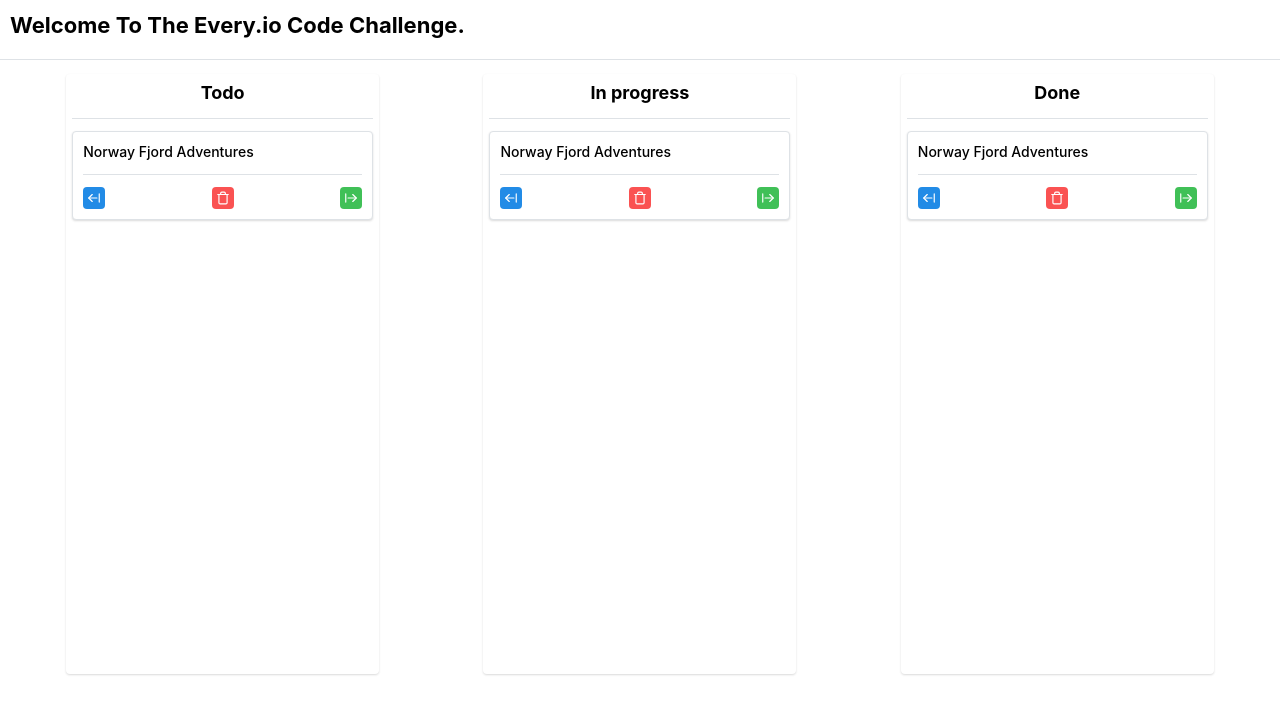
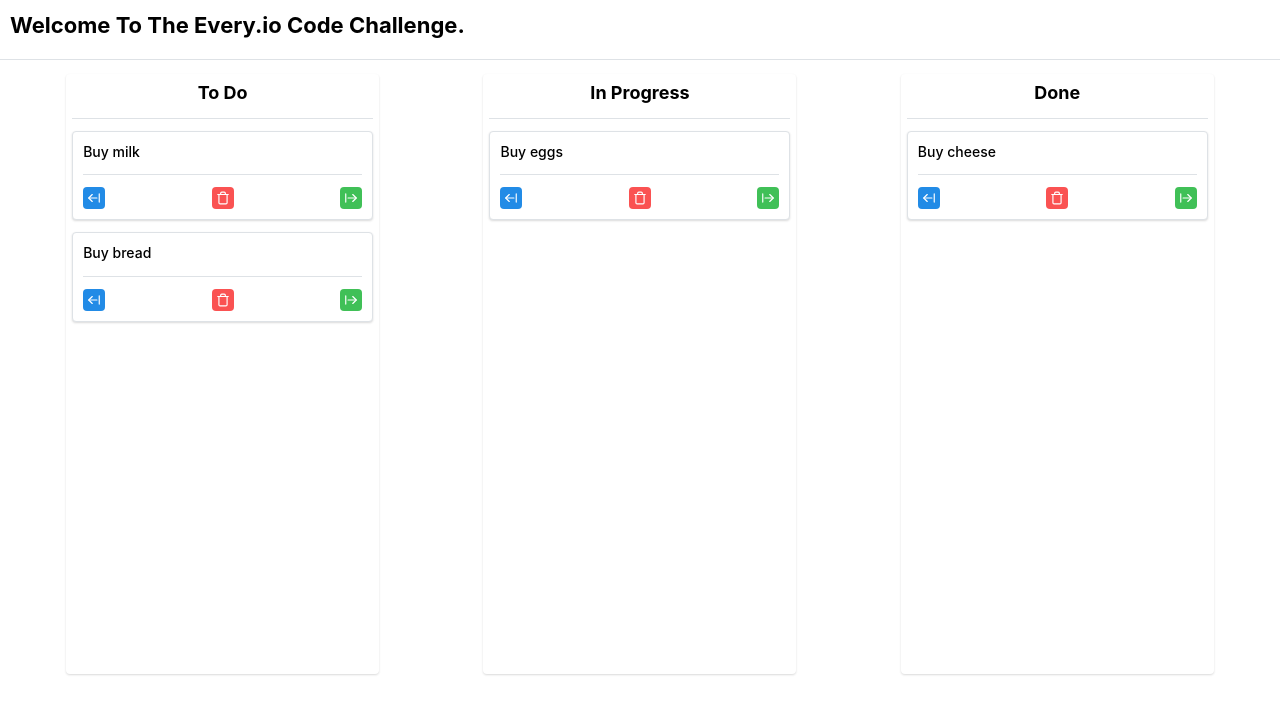
Before and after one commit to angelsantosa/todo-react, a React app: page / in a window 1280 px wide. Shown: the top 714 px of the page. Built offline with nearby package versions, Linux system fonts and the light colour scheme; the HTML template or start-up script is replaced by a standard one.

Commit message:
set types and logic for statuses

```diff
--- a/package.json
+++ b/package.json
@@ -15,7 +15,8 @@
     "@mantine/notifications": "^7.15.1",
     "lucide-react": "^0.468.0",
     "react": "^19.0.0",
-    "react-dom": "^19.0.0"
+    "react-dom": "^19.0.0",
+    "zod": "^3.24.1"
   },
   "devDependencies": {
     "@biomejs/biome": "^1.9.3",
--- /dev/null
+++ b/src/consts.ts
@@ -0,0 +1,15 @@
+import type { TodoStatus } from './entities/todo.validators';
+
+export const STATUS_VERBOSE: Record<TodoStatus, string> = {
+  todo: 'To Do',
+  inprogress: 'In Progress',
+  done: 'Done',
+} as const;
+
+export const STATUS_WEIGHTS: Record<TodoStatus, number> = {
+  todo: 0,
+  inprogress: 1,
+  done: 2,
+} as const;
+
+export const STATUSES_COLUMNS: TodoStatus[] = ['todo', 'inprogress', 'done'];
--- a/src/routes/index.tsx
+++ b/src/routes/index.tsx
@@ -1,8 +1,10 @@
+import React from 'react';
 import {
   ActionIcon,
   Box,
   Card,
   Divider,
+  Flex,
   Grid,
   Group,
   Paper,
@@ -11,8 +13,33 @@ import {
   type MantineStyleProp,
 } from '@mantine/core';
 import { ArrowLeftFromLine, ArrowRightFromLine, Trash } from 'lucide-react';
+import type { Todo } from '../entities/todo.validators';
+import { STATUS_VERBOSE, STATUSES_COLUMNS } from '../consts';
 
 export function IndexRoute() {
+  const [todos, setTodos] = React.useState<Todo[]>([
+    {
+      id: 1,
+      content: 'Buy milk',
+      status: 'todo',
+    },
+    {
+      id: 2,
+      content: 'Buy bread',
+      status: 'todo',
+    },
+    {
+      id: 3,
+      content: 'Buy eggs',
+      status: 'inprogress',
+    },
+    {
+      id: 4,
+      content: 'Buy cheese',
+      status: 'done',
+    },
+  ]);
+
   const columnStyle: MantineStyleProp = {
     display: 'flex',
     flexDirection: 'column',
@@ -20,7 +47,9 @@ export function IndexRoute() {
 
   return (
     <Grid gutter="sm" justify="space-around" align="flex-start">
+      {STATUSES_COLUMNS.map((status) => (
         <Paper
+          key={status}
           component={Grid.Col}
           shadow="xs"
           span={3}
@@ -34,16 +63,18 @@ export function IndexRoute() {
               }}
               order={4}
             >
-            Todo
+              {STATUS_VERBOSE[status]}
             </Title>
           </Box>
 
           <Divider my={'sm'} />
-
-        <Box style={{ width: '100%' }}>
-          <Card shadow="xs" padding="xs" withBorder style={{ width: '100%' }}>
+          <Flex style={{ width: '100%' }} direction={'column'} gap={'sm'}>
+            {todos
+              .filter((todo) => todo.status === status)
+              .map((todo) => (
+                <Card key={todo.id} shadow="xs" padding="xs" withBorder>
                   <Text size="sm" fw={500}>
-              Norway Fjord Adventures
+                    {todo.content}
                   </Text>
                   <Divider my={'sm'} />
                   <Group justify="space-between">
@@ -58,88 +89,10 @@ export function IndexRoute() {
                     </ActionIcon>
                   </Group>
                 </Card>
-        </Box>
+              ))}
+          </Flex>
         </Paper>
-      <Paper
-        component={Grid.Col}
-        shadow="xs"
-        span={3}
-        mih={'600'}
-        style={columnStyle}
-      >
-        <Box>
-          <Title
-            style={{
-              textAlign: 'center',
-            }}
-            order={4}
-          >
-            In progress
-          </Title>
-        </Box>
-
-        <Divider my={'sm'} />
-
-        <Box style={{ width: '100%' }}>
-          <Card shadow="xs" padding="xs" withBorder style={{ width: '100%' }}>
-            <Text size="sm" fw={500}>
-              Norway Fjord Adventures
-            </Text>
-            <Divider my={'sm'} />
-            <Group justify="space-between">
-              <ActionIcon variant="filled" size="sm" color="blue">
-                <ArrowLeftFromLine size={14} />
-              </ActionIcon>
-              <ActionIcon variant="filled" size="sm" color="red">
-                <Trash size={14} />
-              </ActionIcon>
-              <ActionIcon variant="filled" size="sm" color="green">
-                <ArrowRightFromLine size={14} />
-              </ActionIcon>
-            </Group>
-          </Card>
-        </Box>
-      </Paper>
-      <Paper
-        component={Grid.Col}
-        shadow="xs"
-        span={3}
-        mih={'600'}
-        style={columnStyle}
-      >
-        <Box>
-          <Title
-            style={{
-              textAlign: 'center',
-            }}
-            order={4}
-          >
-            Done
-          </Title>
-        </Box>
-
-        <Divider my={'sm'} />
-
-        <Box style={{ width: '100%' }}>
-          <Card shadow="xs" padding="xs" withBorder style={{ width: '100%' }}>
-            <Text size="sm" fw={500}>
-              Norway Fjord Adventures
-            </Text>
-            <Divider my={'sm'} />
-            <Group justify="space-between">
-              <ActionIcon variant="filled" size="sm" color="blue">
-                <ArrowLeftFromLine size={14} />
-              </ActionIcon>
-              <ActionIcon variant="filled" size="sm" color="red">
-                <Trash size={14} />
-              </ActionIcon>
-              <ActionIcon variant="filled" size="sm" color="green">
-                <ArrowRightFromLine size={14} />
-              </ActionIcon>
-            </Group>
-          </Card>
-        </Box>
-      </Paper>
+      ))}
     </Grid>
   );
 }
```
Also changed, not shown: src/entities/todo.validators.ts (added, +13 -0 lines), src/entities/todo.queryOptions.ts (added), src/entities/todo.services.ts (added), 1 other file (tests, documents, lock files or other folders). Lines whose indentation alone changed are shown as unchanged.
